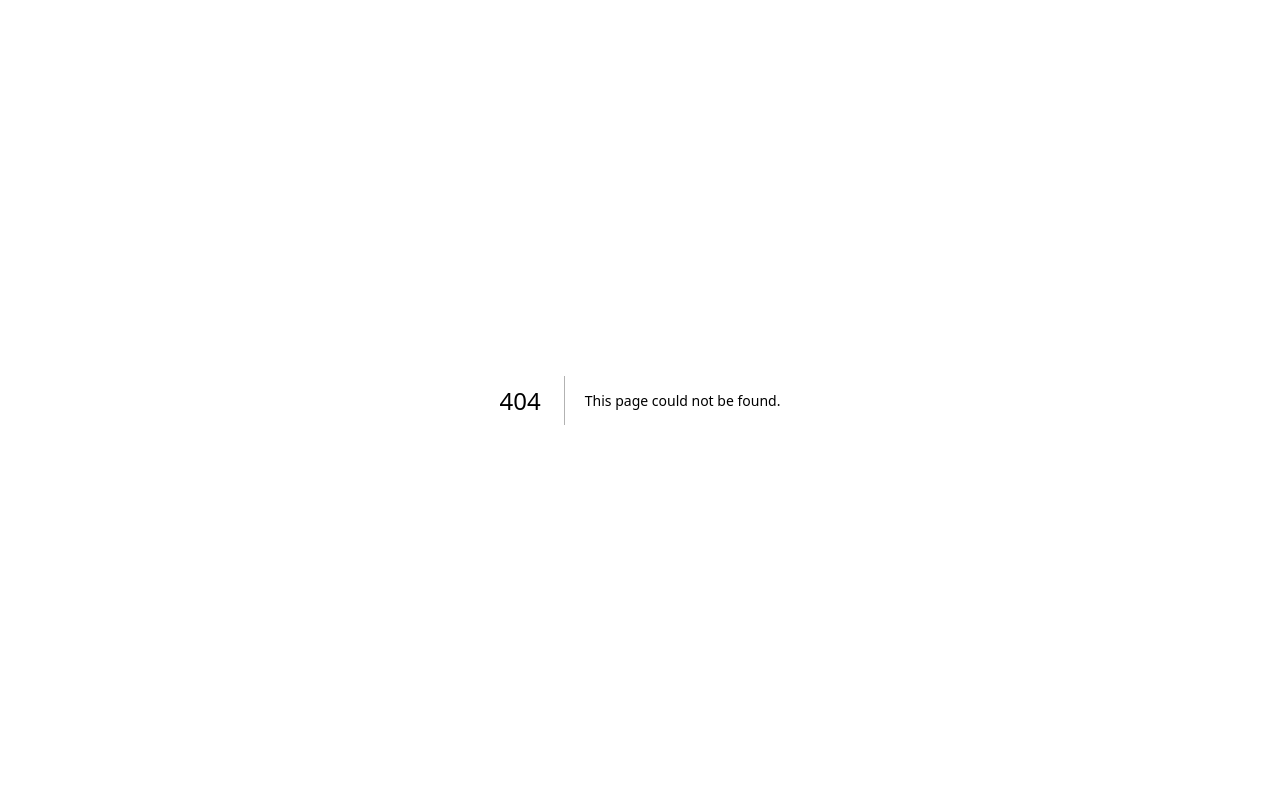
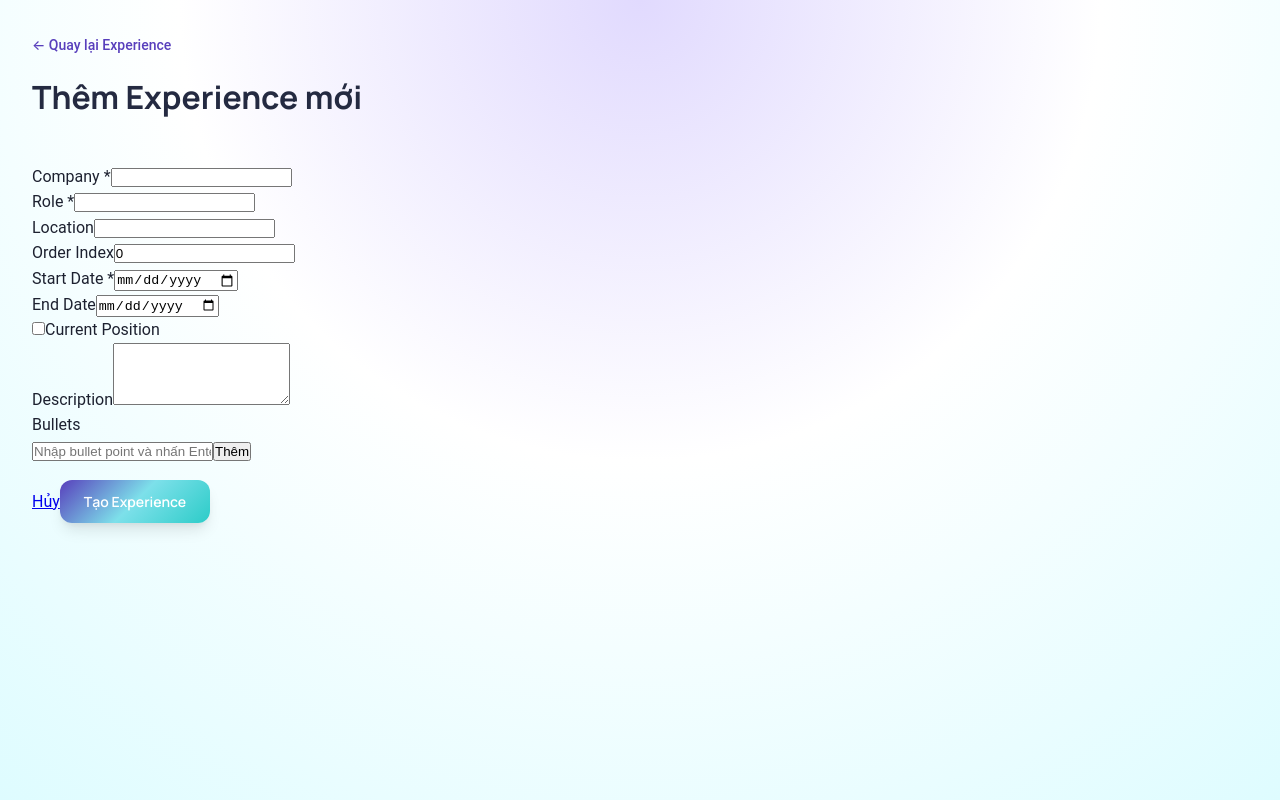
Before and after one commit to Piguins/Portfolio-BA-Mason, a Next.js app in the folder cms/: page /dashboard/experience/new in a window 1280 px wide. Before the commit this address had no page. Built offline with nearby package versions, Linux system fonts and the light colour scheme.

Commit message:
Add Experience create form page

```diff
--- /dev/null
+++ b/cms/src/app/dashboard/experience/new/page.tsx
@@ -0,0 +1,198 @@
+'use client'
+
+import { useState } from 'react'
+import { useRouter } from 'next/navigation'
+import Link from 'next/link'
+import { motion } from 'framer-motion'
+import '../experience.css'
+
+export default function NewExperiencePage() {
+  const router = useRouter()
+  const [loading, setLoading] = useState(false)
+  const [formData, setFormData] = useState({
+    company: '',
+    role: '',
+    location: '',
+    start_date: '',
+    end_date: '',
+    is_current: false,
+    description: '',
+    order_index: 0,
+    bullets: [] as Array<{ text: string; order_index: number }>,
+    skill_ids: [] as number[],
+  })
+  const [newBullet, setNewBullet] = useState('')
+
+  const handleSubmit = async (e: React.FormEvent) => {
+    e.preventDefault()
+    setLoading(true)
+
+    try {
+      const response = await fetch(`${process.env.NEXT_PUBLIC_API_URL}/api/experience`, {
+        method: 'POST',
+        headers: { 'Content-Type': 'application/json' },
+        body: JSON.stringify(formData),
+      })
+
+      if (!response.ok) throw new Error('Failed to create experience')
+      router.push('/dashboard/experience')
+    } catch (err: any) {
+      alert(err.message || 'Failed to create experience')
+    } finally {
+      setLoading(false)
+    }
+  }
+
+  const addBullet = () => {
+    if (!newBullet.trim()) return
+    setFormData({
+      ...formData,
+      bullets: [...formData.bullets, { text: newBullet, order_index: formData.bullets.length }],
+    })
+    setNewBullet('')
+  }
+
+  const removeBullet = (index: number) => {
+    setFormData({
+      ...formData,
+      bullets: formData.bullets.filter((_, i) => i !== index),
+    })
+  }
+
+  return (
+    <div className="experience-page">
+      <div className="page-header">
+        <div>
+          <Link href="/dashboard/experience" className="back-link">
+            ← Quay lại Experience
+          </Link>
+          <h1>Thêm Experience mới</h1>
+        </div>
+      </div>
+
+      <motion.form
+        initial={{ opacity: 0, y: 20 }}
+        animate={{ opacity: 1, y: 0 }}
+        onSubmit={handleSubmit}
+        className="experience-form"
+      >
+        <div className="form-group">
+          <label>Company *</label>
+          <input
+            type="text"
+            required
+            value={formData.company}
+            onChange={(e) => setFormData({ ...formData, company: e.target.value })}
+          />
+        </div>
+
+        <div className="form-group">
+          <label>Role *</label>
+          <input
+            type="text"
+            required
+            value={formData.role}
+            onChange={(e) => setFormData({ ...formData, role: e.target.value })}
+          />
+        </div>
+
+        <div className="form-row">
+          <div className="form-group">
+            <label>Location</label>
+            <input
+              type="text"
+              value={formData.location}
+              onChange={(e) => setFormData({ ...formData, location: e.target.value })}
+            />
+          </div>
+
+          <div className="form-group">
+            <label>Order Index</label>
+            <input
+              type="number"
+              value={formData.order_index}
+              onChange={(e) => setFormData({ ...formData, order_index: parseInt(e.target.value) || 0 })}
+            />
+          </div>
+        </div>
+
+        <div className="form-row">
+          <div className="form-group">
+            <label>Start Date *</label>
+            <input
+              type="date"
+              required
+              value={formData.start_date}
+              onChange={(e) => setFormData({ ...formData, start_date: e.target.value })}
+            />
+          </div>
+
+          <div className="form-group">
+            <label>End Date</label>
+            <input
+              type="date"
+              value={formData.end_date}
+              onChange={(e) => setFormData({ ...formData, end_date: e.target.value })}
+              disabled={formData.is_current}
+            />
+          </div>
+        </div>
+
+        <div className="form-group">
+          <label>
+            <input
+              type="checkbox"
+              checked={formData.is_current}
+              onChange={(e) => setFormData({ ...formData, is_current: e.target.checked, end_date: '' })}
+            />
+            Current Position
+          </label>
+        </div>
+
+        <div className="form-group">
+          <label>Description</label>
+          <textarea
+            rows={4}
+            value={formData.description}
+            onChange={(e) => setFormData({ ...formData, description: e.target.value })}
+          />
+        </div>
+
+        <div className="form-group">
+          <label>Bullets</label>
+          <div className="bullets-input">
+            <input
+              type="text"
+              value={newBullet}
+              onChange={(e) => setNewBullet(e.target.value)}
+              onKeyPress={(e) => e.key === 'Enter' && (e.preventDefault(), addBullet())}
+              placeholder="Nhập bullet point và nhấn Enter"
+            />
+            <button type="button" onClick={addBullet} className="btn-add">
+              Thêm
+            </button>
+          </div>
+          <ul className="bullets-list">
+            {formData.bullets.map((bullet, index) => (
+              <li key={index}>
+                {bullet.text}
+                <button type="button" onClick={() => removeBullet(index)} className="btn-remove">
+                  ×
+                </button>
+              </li>
+            ))}
+          </ul>
+        </div>
+
+        <div className="form-actions">
+          <Link href="/dashboard/experience" className="btn-cancel">
+            Hủy
+          </Link>
+          <button type="submit" disabled={loading} className="btn-primary">
+            {loading ? 'Đang tạo...' : 'Tạo Experience'}
+          </button>
+        </div>
+      </motion.form>
+    </div>
+  )
+}
```
